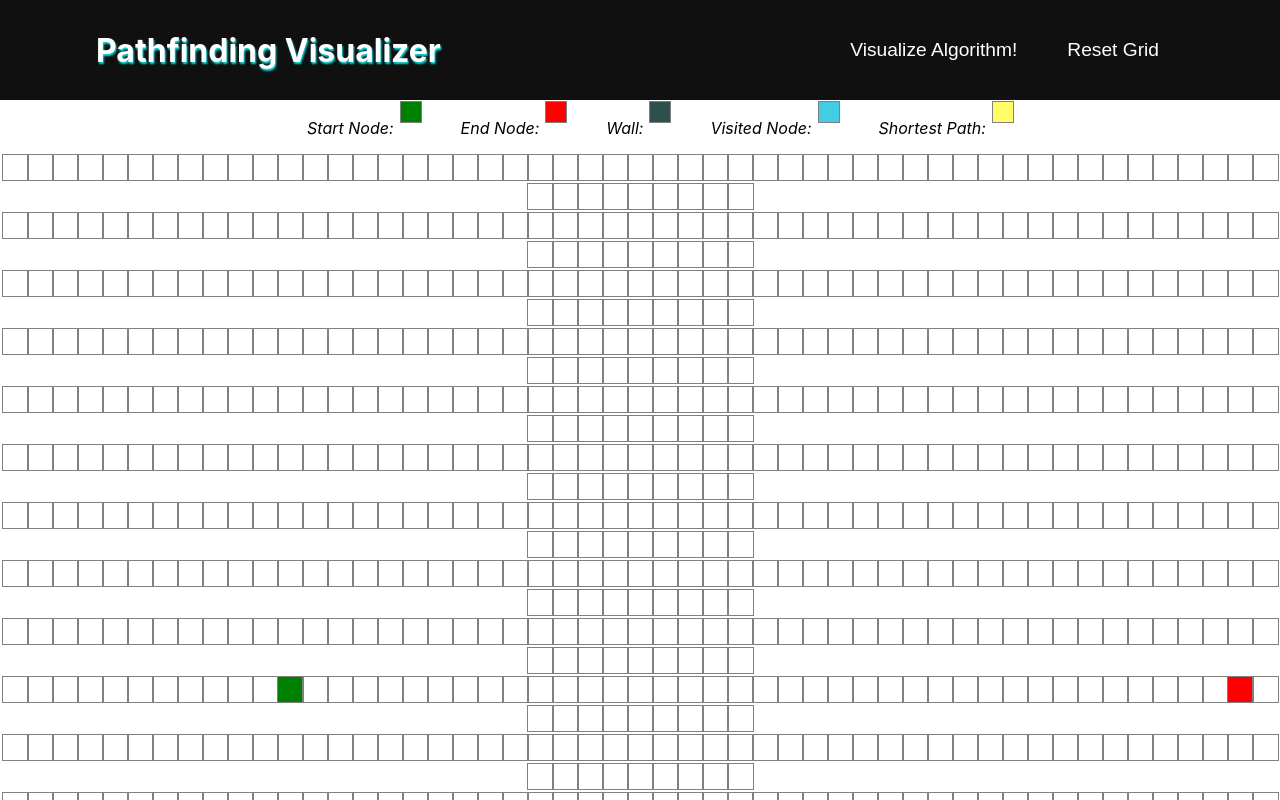
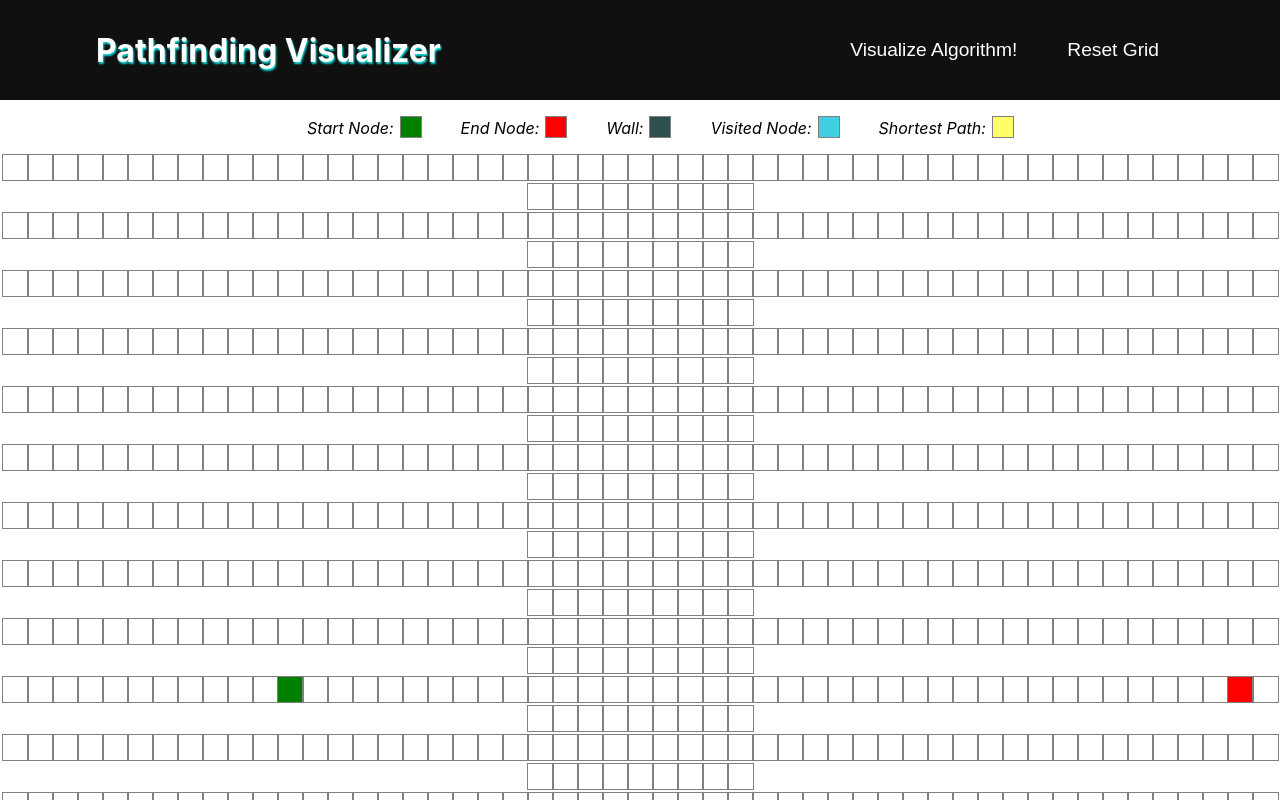
Before and after one commit to rhill17/pathfinding-visualizer, a React (Create React App) app: page / in a window 1280 px wide. Shown: the top 800 px of the page. Built offline with nearby package versions, Linux system fonts and the light colour scheme.

Commit message:
Fixed format of key node examples

```diff
--- a/src/PathfindingVisualizer/Node/Node.css
+++ b/src/PathfindingVisualizer/Node/Node.css
@@ -80,35 +80,35 @@
 
 .example_start {
     background-color: green;
-    vertical-align: middle;
     width: 20px;
     height: 20px;
+    transform: translateY(85%);
 }
 
 .example_end {
     background-color: red;
-    vertical-align: middle;
     width: 20px;
     height: 20px;
+    transform: translateY(85%);
 }
 
 .example_wall {
     background-color: darkslategrey;
-    vertical-align: middle;
     width: 20px;
     height: 20px;
+    transform: translateY(85%);
 }
 
 .example_visited {
     background-color: rgba(0, 190, 218, 0.75);
-    vertical-align: middle;
     width: 20px;
     height: 20px;
+    transform: translateY(85%);
 }
 
 .example_path {
     background-color: rgb(255, 254, 106);
-    vertical-align: middle;
     width: 20px;
     height: 20px;
+    transform: translateY(85%);
 }
```
